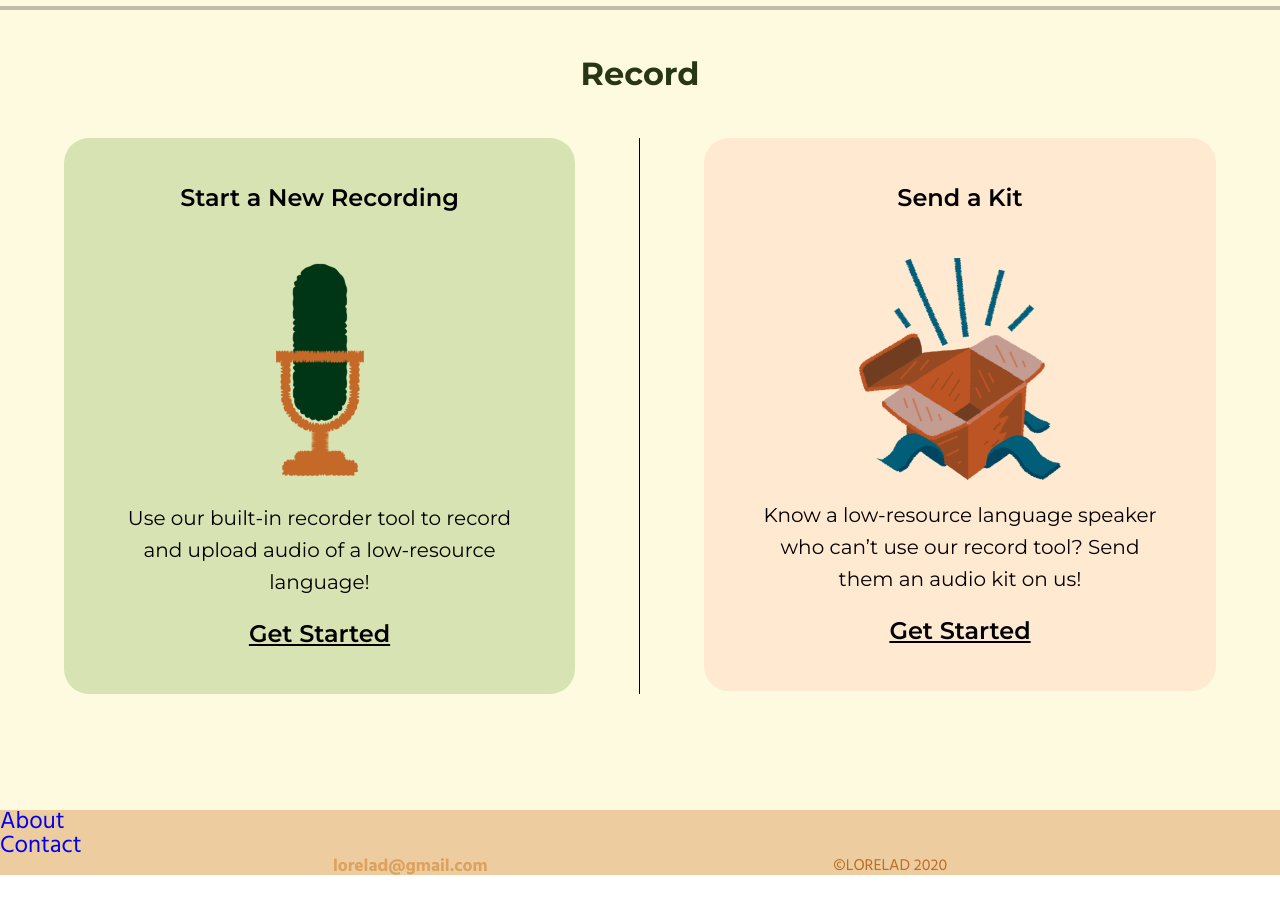
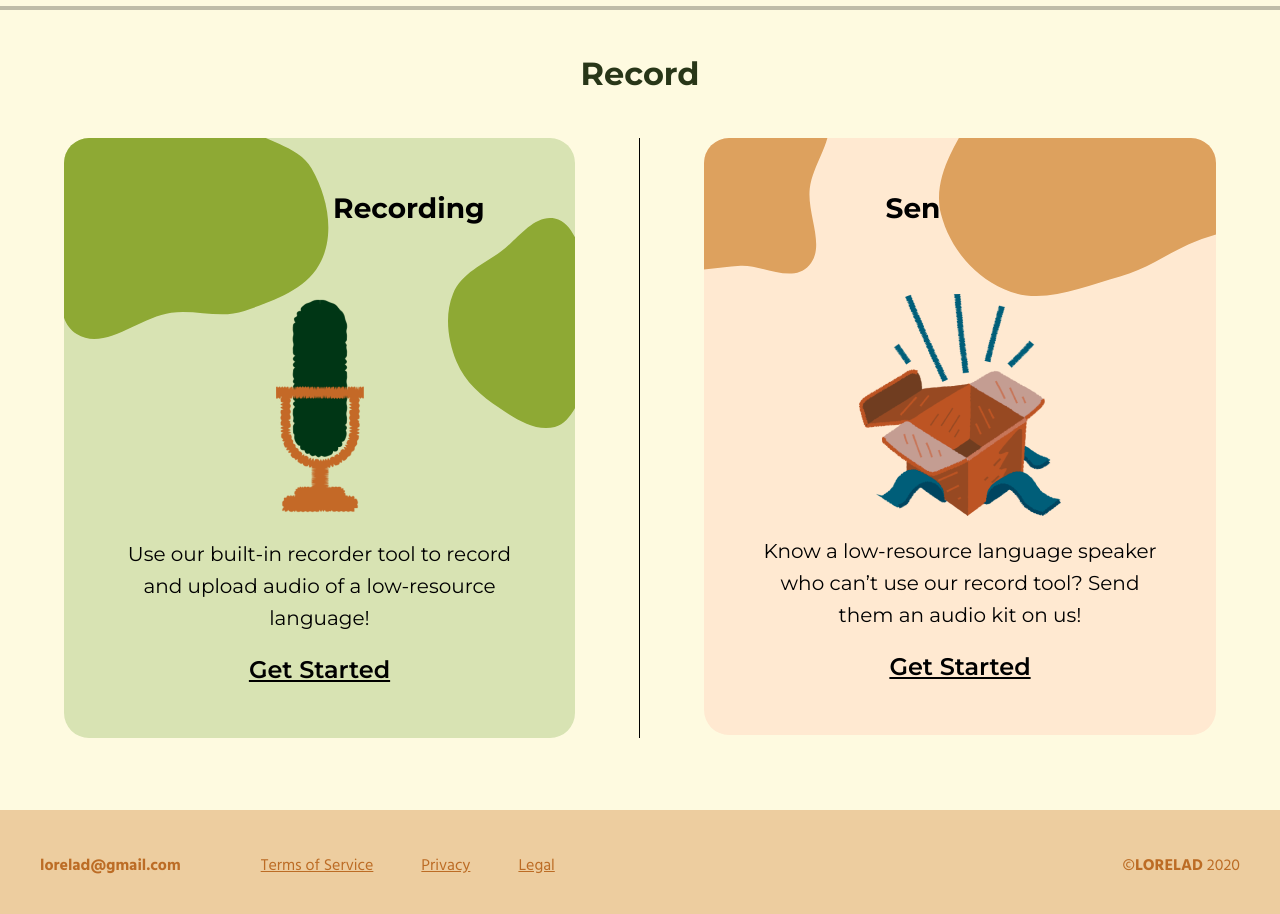
Before and after one commit to Jon-S-Hall/LORELAD, a Next.js app in the folder frontend/: page /record in a window 1280 px wide. Shown: the part 100-1014 px from the top of the page. Before the commit the page ends 981 px from the top, so only its background shows below. Built offline with nearby package versions, Linux system fonts and the light colour scheme; a web font is replaced by a local one.

Commit message:
added filtering to Explore Page + added more Recording Pages

```diff
--- a/frontend/components/Layout.js
+++ b/frontend/components/Layout.js
@@ -35,17 +35,22 @@ const Layout = (props) => (
     </header>
     {props.children}
     <footer className={styles.footer}>
-      <div className={styles.links}>
-        <Link href="/about">
-          <a>About</a>
-        </Link>
-        <Link href="/">
-          <a>Contact</a>
-        </Link>
-      </div>
-      <div className={styles.nav}>
-        <a>lorelad@gmail.com</a>
-        <p>©LORELAD 2020</p>
+      <div className={styles.info}>
+        <div className={styles.links}>
+          <p>lorelad@gmail.com</p>
+          <Link href="/">
+            <a>Terms of Service</a>
+          </Link>
+          <Link href="/">
+            <a>Privacy</a>
+          </Link>
+          <Link href="/">
+            <a>Legal</a>
+          </Link>
+        </div>
+        <p>
+          ©<span>LORELAD</span> 2020
+        </p>
       </div>
     </footer>
   </div>
--- a/frontend/pages/record/index.js
+++ b/frontend/pages/record/index.js
@@ -28,6 +28,36 @@ const Record = () => (
           <section>
             <Link href="/record/start_recording">
               <div className={styles.record}>
+                <svg
+                  width="299"
+                  height="269"
+                  viewBox="0 0 299 269"
+                  fill="none"
+                  xmlns="http://www.w3.org/2000/svg"
+                  className={styles.record_svg_1}
+                >
+                  <path
+                    fill-rule="evenodd"
+                    clip-rule="evenodd"
+                    d="M22.335 -60.6913C50.7162 -81.4852 83.1551 -111.26 116.873 -101.464C151.468 -91.4133 152.403 -41.1062 177.725 -15.5458C197.849 4.76723 233.378 5.73095 247.624 30.5189C263.421 58.0039 270.827 94.1149 257.273 122.861C243.925 151.171 210.082 162.719 180.476 172.935C156.793 181.107 132.041 171.223 107.233 174.635C74.4155 179.148 40.6281 213.616 12.6515 196.014C-14.5267 178.915 3.92228 134.517 -5.37167 103.79C-14.8779 72.3616 -47.5591 47.4302 -42.0977 15.0083C-36.4642 -18.4351 -5.07176 -40.6113 22.335 -60.6913Z"
+                    fill="#8EA934"
+                  />
+                </svg>
+                <svg
+                  width="127"
+                  height="210"
+                  viewBox="0 0 127 210"
+                  fill="none"
+                  xmlns="http://www.w3.org/2000/svg"
+                  className={styles.record_svg_2}
+                >
+                  <path
+                    fill-rule="evenodd"
+                    clip-rule="evenodd"
+                    d="M106.877 0.491785C128.359 4.85715 130.246 38.0443 147.27 52.4096C162.786 65.5028 188.651 61.6802 199.834 78.9329C211.923 97.5841 218.596 125.499 206.918 144.434C194.959 163.826 164.627 154.375 145.835 166.49C129.467 177.042 125.581 204.248 106.877 208.93C87.5236 213.774 68.3002 201.237 51.4924 190.106C33.6965 178.321 16.838 164.092 8.58855 143.839C-0.126653 122.444 -3.67329 97.3229 4.97079 75.8957C13.3503 55.1243 35.5768 46.3201 53.1855 33.2908C70.5282 20.4583 86.0147 -3.7476 106.877 0.491785Z"
+                    fill="#8EA934"
+                  />
+                </svg>
                 <h2>Start a New Recording</h2>
                 <img src="/microphone.png" alt="microphone" />
                 <p>
@@ -43,6 +73,36 @@ const Record = () => (
           <section>
             <Link href="/record/send_kit">
               <div className={styles.send}>
+                <svg
+                  width="129"
+                  height="148"
+                  viewBox="0 0 129 148"
+                  fill="none"
+                  xmlns="http://www.w3.org/2000/svg"
+                  className={styles.send_svg_1}
+                >
+                  <path
+                    fill-rule="evenodd"
+                    clip-rule="evenodd"
+                    d="M105.765 50.5958C102.819 76.6513 121.958 108.581 105.288 127.217C88.3554 146.146 60.1218 127.053 36.6712 127.838C19.1176 128.426 2.75232 133.047 -14.6773 131.234C-40.6447 128.534 -72.2852 136.625 -89.3844 114.728C-106.393 92.9475 -104.177 56.5439 -94.6822 28.7834C-86.02 3.45672 -61.5922 -8.42926 -41.9079 -24.084C-26.9001 -36.0196 -11.804 -46.8327 5.96647 -51.2616C23.7166 -55.6854 41.1374 -53.1766 58.7585 -49.1729C81.3555 -44.0385 111.676 -47.7042 122.472 -24.79C133.311 -1.78404 108.734 24.3327 105.765 50.5958Z"
+                    fill="#DDA15E"
+                  />
+                </svg>
+                <svg
+                  width="277"
+                  height="158"
+                  viewBox="0 0 277 158"
+                  fill="none"
+                  xmlns="http://www.w3.org/2000/svg"
+                  className={styles.send_svg_2}
+                >
+                  <path
+                    fill-rule="evenodd"
+                    clip-rule="evenodd"
+                    d="M181.077 -94.9897C211.656 -94.6608 239.233 -83.9541 266.33 -71.978C298.229 -57.8793 338.39 -47.9513 351.554 -19.6434C364.824 8.8893 352.165 43.196 331.652 68.484C313.527 90.8292 277.375 93.4036 249.274 106.45C225.924 117.291 206.474 131.585 181.077 138.391C145.059 148.043 106.989 166.072 72.0325 153.948C35.5152 141.282 10.4404 108.881 2.04807 76.2947C-6.01088 45.0026 11.1425 13.7236 28.5983 -14.7031C43.6956 -39.2891 66.4101 -59.1787 94.2336 -73.8289C120.443 -87.6295 150.196 -95.3218 181.077 -94.9897Z"
+                    fill="#DDA15E"
+                  />
+                </svg>
                 <h2>Send a Kit</h2>
                 <img src="/kit.png" alt="kit" />
                 <p>
--- a/frontend/styles/Layout.module.css
+++ b/frontend/styles/Layout.module.css
@@ -56,10 +56,30 @@
   background-color: #edcd9f;
   color: #bc6c25;
   font-family: "Hind";
+  padding: 3rem 2.5rem;
+}
+
+.info {
+  display: flex;
+  justify-content: space-between;
+  font-size: 1rem;
 }
 
 .links {
   display: flex;
-  flex-direction: column;
-  font-size: 1.5rem;
 }
+
+.links p {
+  font-weight: 700;
+  padding-right: 5rem;
+}
+
+.links a {
+  color: #bc6c25;
+  padding-right: 3rem;
+  text-decoration: underline;
+}
+
+.info span {
+  font-weight: 700;
+}
--- a/frontend/styles/Record.module.css
+++ b/frontend/styles/Record.module.css
@@ -29,8 +29,9 @@
   width: 80%;
   margin: 0 auto;
   border-radius: 25px;
-  padding: 3rem;
+  padding: 3.5rem 3rem;
   text-align: center;
+  position: relative;
 }
 
 .container div:hover {
@@ -45,10 +46,39 @@
   background-color: #ffe9d1;
 }
 
+.container svg {
+  position: absolute;
+  z-index: 1;
+}
+
+.record_svg_1 {
+  top: 0;
+  left: 0;
+  border-top-left-radius: 25px;
+}
+
+.record_svg_2 {
+  top: 5rem;
+  right: 0;
+}
+
+.send_svg_1 {
+  top: 0;
+  left: 0;
+  border-top-left-radius: 25px;
+}
+
+.send_svg_2 {
+  top: 0;
+  right: 0;
+  border-top-right-radius: 25px;
+}
+
 .container h2 {
-  font-size: 1.5rem;
-  font-weight: 600;
-  margin-bottom: 2rem;
+  font-size: 1.75rem;
+  font-weight: 700;
+  margin-bottom: 3.5rem;
+  z-index: 10;
 }
 
 .container img {
--- a/frontend/styles/Start_Recording.module.css
+++ b/frontend/styles/Start_Recording.module.css
@@ -11,6 +11,10 @@
   align-items: center;
   justify-content: space-between;
   padding-bottom: 3rem;
+}
+
+.top svg:hover {
+  cursor: pointer;
 }
 
 .top h1 {
```
Also changed, not shown: frontend/pages/explore/[slug]/language.js (+55 -0 lines), frontend/pages/explore/index.js (+41 -15 lines), frontend/pages/record/start_recording/index.js (+3 -8 lines), frontend/styles/Language.module.css (+28 -6 lines).
